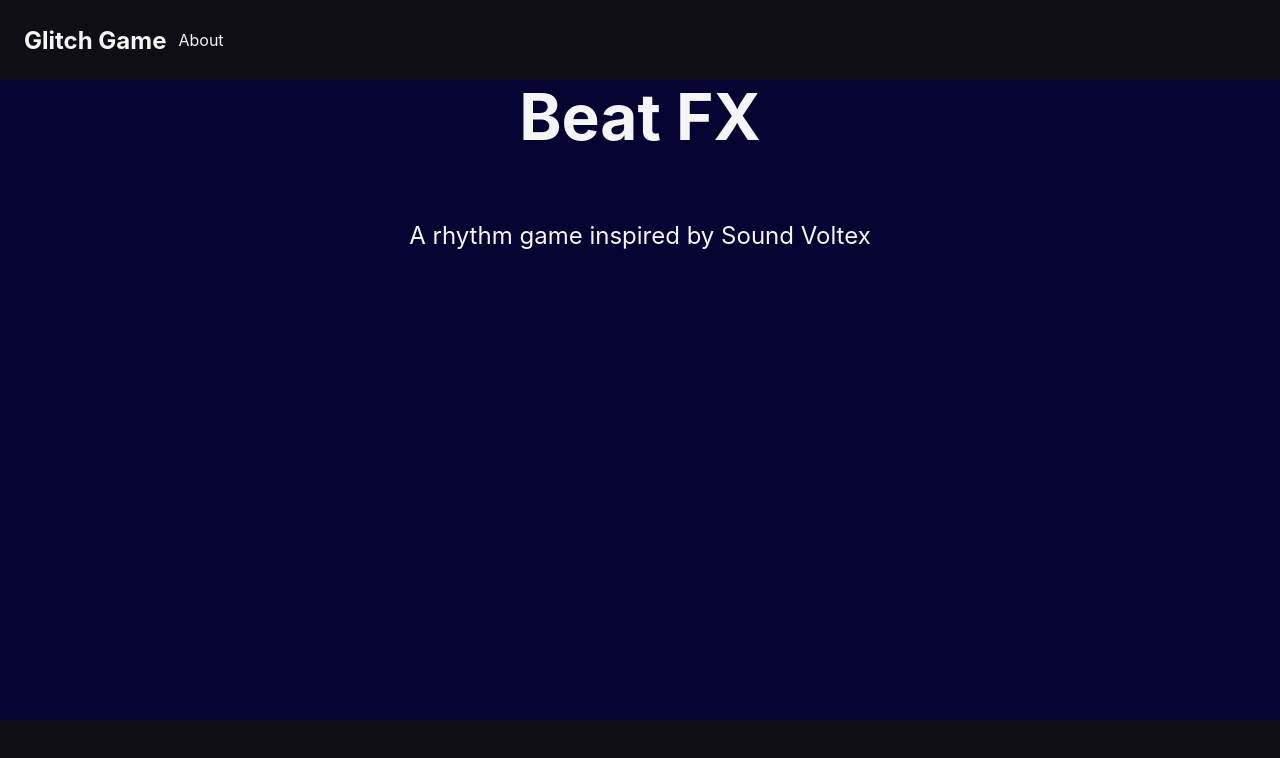
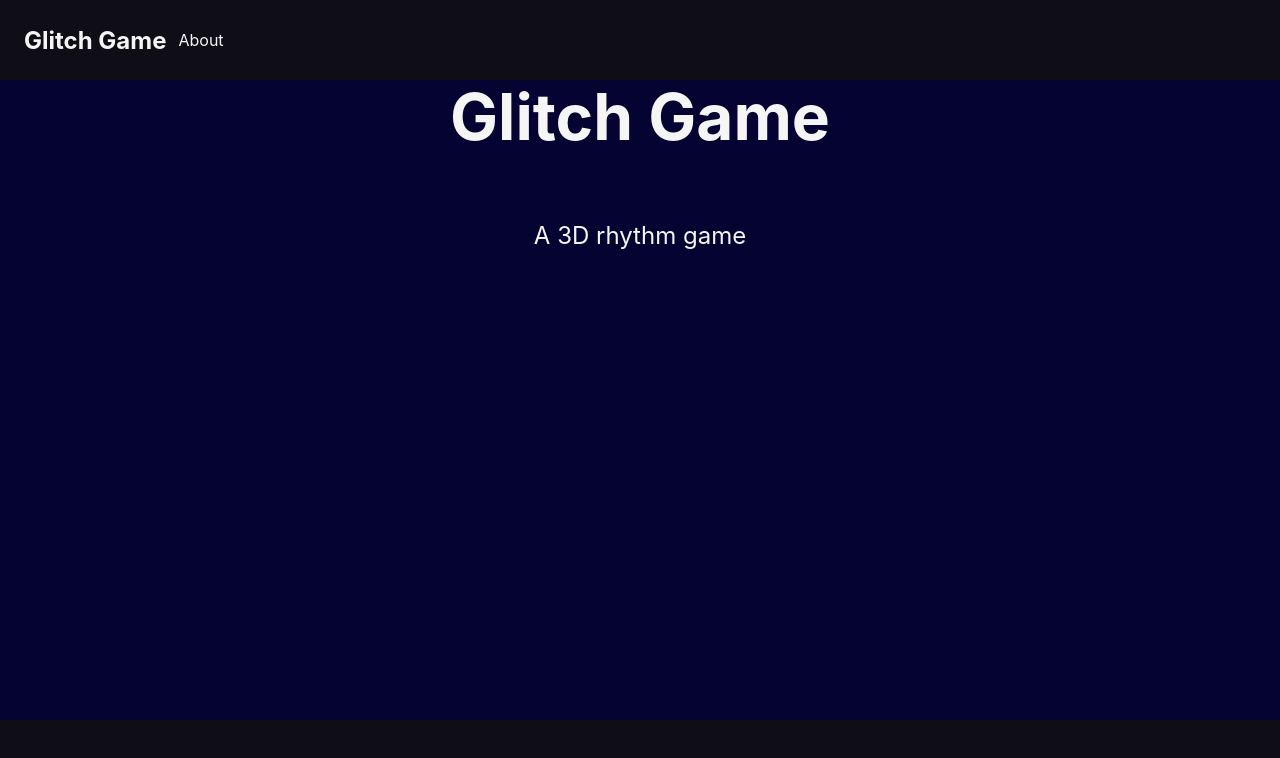
Before and after one commit to jtruo/glitchgame-web, a Next.js app: page / in a window 1280 px wide. Shown: the top 758 px of the page. Built offline with nearby package versions, Linux system fonts and the light colour scheme.

Commit message:
renamed SEO

```diff
--- a/pages/index.tsx
+++ b/pages/index.tsx
@@ -4,13 +4,14 @@ import SEO from '../components/SEO'
 export default function Home() {
   return (
     <div className={styles.container}>
-      <SEO pageTitle={"Beat FX"} pageDescription={"AR/VR rhythm game inspired by Sound Voltex"}></SEO>
+      <SEO pageTitle={"Glitch Game"} pageDescription={"A 3D rhythm game"}></SEO>
         <h1 className={styles.title}>
-          Beat FX
+          Glitch Game
         </h1>
         <p className={styles.description}>
-          A rhythm game inspired by Sound Voltex
+          A 3D rhythm game
         </p>
+
     </div>
   )
 }
```
